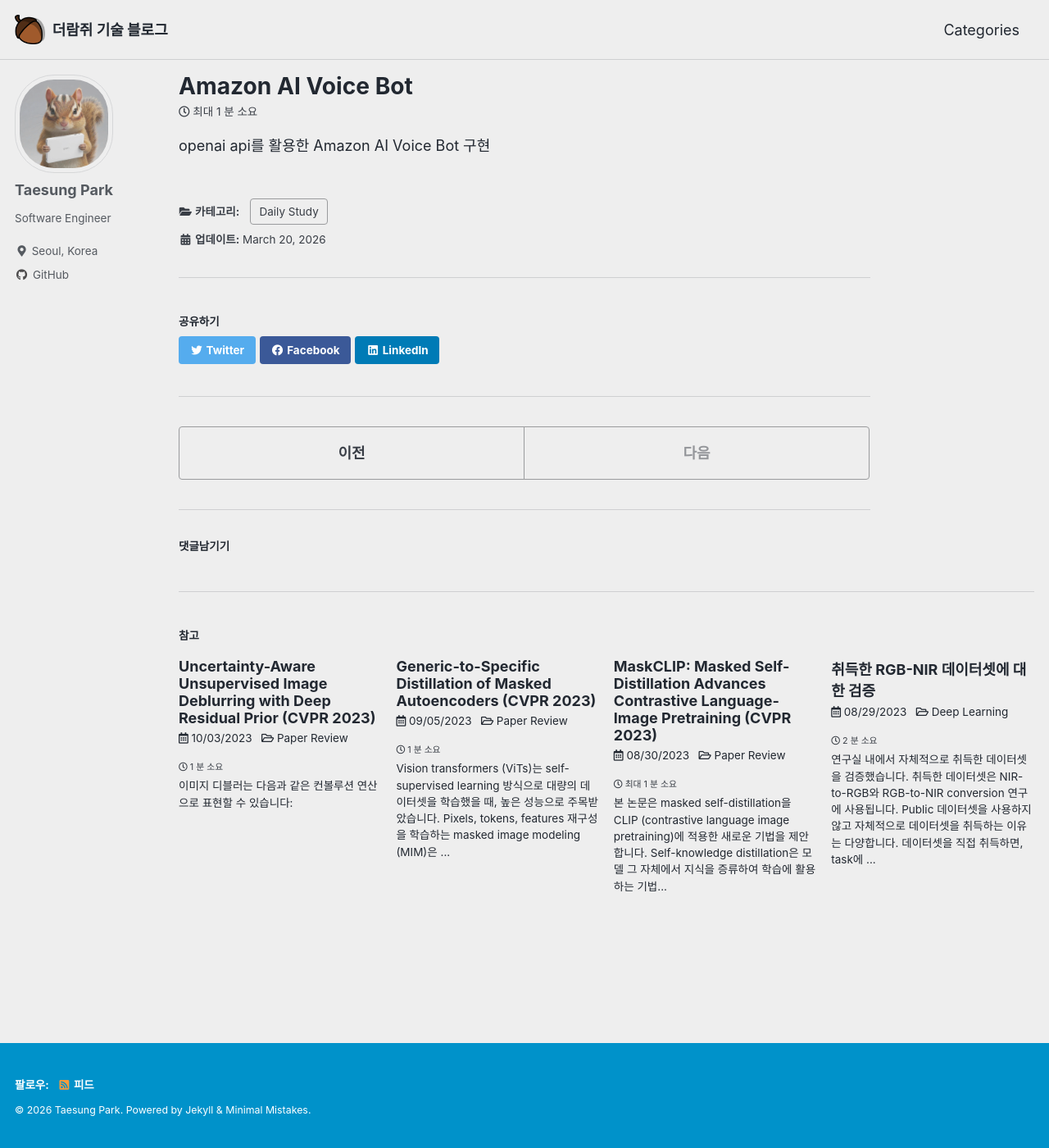
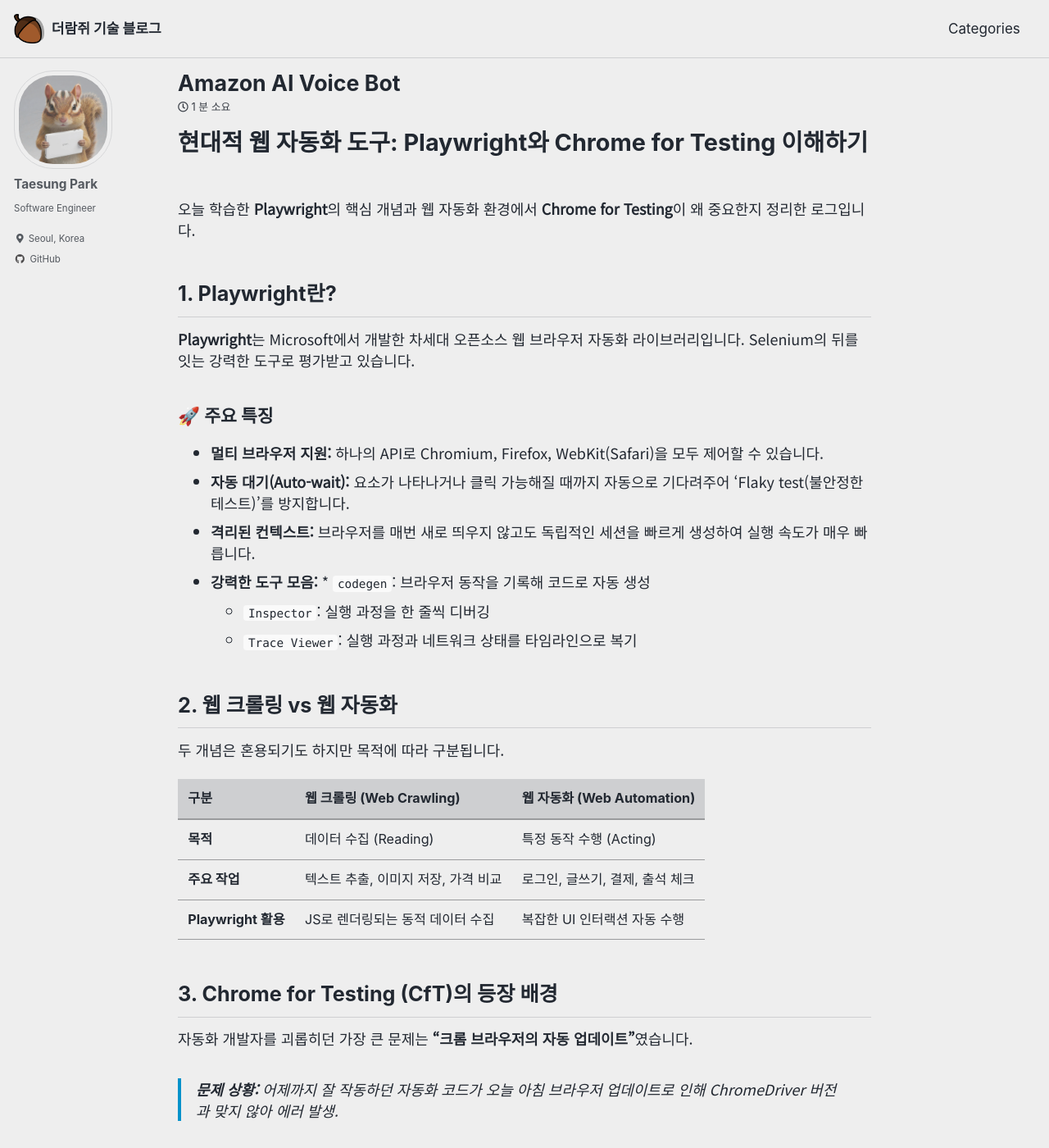
Before and after one commit to kkamankun/kkamankun.github.io, a Jekyll site: the page built from _posts/daily_study/2026-03-20-Amazon AI Voice Bot.md, in a window 1280 px wide and 1400 px high. Shown: the whole window at 82% size. Built offline with Jekyll 4.4.1, drawn with Linux system fonts in a browser that asks for light colours; cached includes are drawn as plain includes; comment, search, counter and statistics services are not loaded; some of the changed text lies outside the part shown.

Commit message:
Update Daily Study
- Udemy에서  DeepSeek, ChatGPT, Gemini 앱: AI 앱 만들기 | AI 에이전트

```diff
--- a/_posts/daily_study/2026-03-20-Amazon AI Voice Bot.md
+++ b/_posts/daily_study/2026-03-20-Amazon AI Voice Bot.md
@@ -5,4 +5,50 @@ categories:
 # layout: default
 use_math: true
 ---
-openai api를 활용한 Amazon AI Voice Bot 구현
+# 현대적 웹 자동화 도구: Playwright와 Chrome for Testing 이해하기
+
+오늘 학습한 **Playwright**의 핵심 개념과 웹 자동화 환경에서 **Chrome for Testing**이 왜 중요한지 정리한 로그입니다.
+
+## 1. Playwright란?
+**Playwright**는 Microsoft에서 개발한 차세대 오픈소스 웹 브라우저 자동화 라이브러리입니다. Selenium의 뒤를 잇는 강력한 도구로 평가받고 있습니다.
+
+### 🚀 주요 특징
+* **멀티 브라우저 지원:** 하나의 API로 Chromium, Firefox, WebKit(Safari)을 모두 제어할 수 있습니다.
+* **자동 대기(Auto-wait):** 요소가 나타나거나 클릭 가능해질 때까지 자동으로 기다려주어 'Flaky test(불안정한 테스트)'를 방지합니다.
+* **격리된 컨텍스트:** 브라우저를 매번 새로 띄우지 않고도 독립적인 세션을 빠르게 생성하여 실행 속도가 매우 빠릅니다.
+* **강력한 도구 모음:** * `codegen`: 브라우저 동작을 기록해 코드로 자동 생성
+    * `Inspector`: 실행 과정을 한 줄씩 디버깅
+    * `Trace Viewer`: 실행 과정과 네트워크 상태를 타임라인으로 복기
+
+
+## 2. 웹 크롤링 vs 웹 자동화
+두 개념은 혼용되기도 하지만 목적에 따라 구분됩니다.
+
+| 구분 | 웹 크롤링 (Web Crawling) | 웹 자동화 (Web Automation) |
+| :--- | :--- | :--- |
+| **목적** | 데이터 수집 (Reading) | 특정 동작 수행 (Acting) |
+| **주요 작업** | 텍스트 추출, 이미지 저장, 가격 비교 | 로그인, 글쓰기, 결제, 출석 체크 |
+| **Playwright 활용** | JS로 렌더링되는 동적 데이터 수집 | 복잡한 UI 인터랙션 자동 수행 |
+
+
+
+## 3. Chrome for Testing (CfT)의 등장 배경
+자동화 개발자를 괴롭히던 가장 큰 문제는 **"크롬 브라우저의 자동 업데이트"**였습니다.
+
+> **문제 상황:** 어제까지 잘 작동하던 자동화 코드가 오늘 아침 브라우저 업데이트로 인해 ChromeDriver 버전과 맞지 않아 에러 발생.
+
+### ✅ Chrome for Testing이란?
+Google이 오직 **자동화 테스트만을 위해** 별도로 출시한 전용 브라우저입니다.
+
+* **버전 고정:** 자동 업데이트 기능이 제거되어, 개발자가 지정한 특정 버전을 안정적으로 유지할 수 있습니다.
+* **독립성:** 일반 사용자가 쓰는 크롬과 별개로 설치되어 서로 영향을 주지 않습니다.
+* **표시:** 실행 시 상단에 "자동화 테스트용으로 제작되었습니다"라는 안내 문구가 표시됩니다.
+
+
+
+## 4. 요약 및 결론
+현대적인 웹 환경(SPA, React, Vue 등)을 자동화하기 위해서는 **Playwright**가 매우 효율적인 선택지이며, 버전 관리의 고통에서 벗어나기 위해 **Chrome for Testing**과 같은 전용 브라우저 환경을 활용하는 것이 필수적입니다.
+
+
+
+**Tag:** `#Playwright` `#Python` `#WebAutomation` `#Crawling` `#ChromeforTesting`
--- a/assets/css/main.scss
+++ b/assets/css/main.scss
@@ -4,6 +4,70 @@
 
 @charset "utf-8";
 
-@import "minimal-mistakes/skins/{{ site.minimal_mistakes_skin | default: 'default' }}"; // skin
-@import "minimal-mistakes"; // main partials
+// 1. 테마 기본 설정 및 스킨 임포트
+@import "minimal-mistakes/skins/{{ site.minimal_mistakes_skin | default: 'default' }}";
+@import "minimal-mistakes";
+
+// 2. 외부 폰트 임포트 (Noto Sans KR)
 @import url('https://fonts.googleapis.com/css?family=Noto+Sans+KR&display=swap');
+
+/* -------------------------------------------------------
+   3. 커스텀 스타일 정의 (여기서 글자 크기를 조절합니다)
+   ------------------------------------------------------- */
+
+body {
+  /* 폰트 적용 및 기본 크기 조절 */
+  font-family: "Noto Sans KR", sans-serif !important;
+
+  /* 기본 글자 크기 조절 (기본 1rem에서 살짝 줄인 0.95rem) */
+  font-size: 0.95rem;
+
+  /* 가독성을 위한 줄 간격 (기본보다 조금 더 넓게) */
+  line-height: 1.45;
+}
+
+/* 포스트 본문 영역 세부 조절 */
+.page__content {
+  font-size: 1.05em; /* body 대비 본문만 약간 더 크게 유지 (선택사항) */
+
+  /* 본문 내 문단 간격 조절 */
+  p {
+    margin-bottom: 1.3em;
+  }
+
+  /* 제목(h1~h3) 크기가 본문 대비 너무 크다면 아래 수치로 미세 조정 */
+  h1 { font-size: 1.6rem; }
+  h2 { font-size: 1.4rem; }
+  h3 { font-size: 1.2rem; }
+}
+
+/* 사이드바 글자 크기 조절 (프로필 정보 등) */
+.sidebar {
+  font-size: 0.85rem;
+}
+
+/* 코드 블록 글자 크기 (개발 포스팅 시 중요) */
+code, kbd, pre, samp {
+  font-size: 0.85em;
+}
+
+/* 표(Table) 내부 글자 크기 및 스타일 조절 */
+.page__content table {
+  font-size: 0.9rem;    /* 본문 크기(0.95rem)와 동일하게 맞춤 */
+  word-break: keep-all;  /* 한글 단어가 중간에 끊기지 않게 설정 */
+
+  th, td {
+    padding: 0.75em;     /* 셀 안의 여백을 조금 늘려 가독성 확보 */
+  }
+
+  /* 표 안의 코드 블록 크기도 너무 작다면 조절 */
+  code {
+    font-size: 0.9em;
+  }
+}
+
+.page__content table {
+  display: block;
+  overflow-x: auto;
+  -webkit-overflow-scrolling: touch;
+}
```
Also changed, not shown: _posts/daily_study/2026-03-21-Twitter Scraper.md (added, +39 -0 lines).
